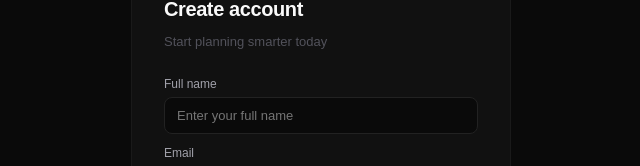
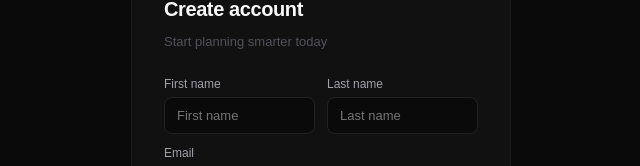
Before and after one commit to SahilArate/Multi-agent-AI-weekly-planner, a Next.js app in the folder frontend/: page /signup in a window 1280 px wide. Shown: the part 180-346 px from the top of the page, without its empty margins (319-959 px from the left). Built offline with nearby package versions, Linux system fonts and the light colour scheme; no server answers.

Commit message:
Replaced the single “Full name” field on the sign-up form with separate First name and Last name fields

```diff
--- a/frontend/src/app/signup/page.tsx
+++ b/frontend/src/app/signup/page.tsx
@@ -5,7 +5,8 @@ import { useRouter } from 'next/navigation'
 import { signup } from '@/lib/api'
 
 export default function SignupPage() {
-  const [fullName, setFullName] = useState('')
+  const [firstName, setFirstName] = useState('')
+  const [lastName, setLastName] = useState('')
   const [email, setEmail] = useState('')
   const [password, setPassword] = useState('')
   const [confirmPassword, setConfirmPassword] = useState('')
@@ -33,7 +34,7 @@ export default function SignupPage() {
   const isPasswordValid = Object.values(passwordChecks).every(Boolean)
 
   const handleSignup = async () => {
-    if (!email || !password || !fullName) {
+    if (!email || !password || !firstName.trim() || !lastName.trim()) {
       setError('Please fill in all fields')
       return
     }
@@ -52,6 +53,7 @@ export default function SignupPage() {
     setLoading(true)
     setError('')
     try {
+      const fullName = `${firstName.trim()} ${lastName.trim()}`.trim()
       await signup(email, password, fullName)
       setSuccess(true)
     } catch (e: any) {
@@ -190,17 +192,23 @@ export default function SignupPage() {
             }}>{error}</div>
           )}
 
-          <div style={{ marginBottom: '12px' }}>
+          <div style={{
+            display: 'grid',
+            gridTemplateColumns: 'repeat(2, minmax(0, 1fr))',
+            gap: '12px',
+            marginBottom: '12px',
+          }}>
+            <div>
               <label style={{
                 fontSize: '12px', fontWeight: '500',
                 color: '#a1a1aa', display: 'block', marginBottom: '6px',
-            }}>Full name</label>
+              }}>First name</label>
               <input
                 type="text"
-              value={fullName}
-              onChange={e => setFullName(e.target.value)}
-              placeholder="Enter your full name"
-              autoComplete="off"
+                value={firstName}
+                onChange={e => setFirstName(e.target.value)}
+                placeholder="First name"
+                autoComplete="given-name"
                 style={{
                   width: '100%', background: '#0a0a0a',
                   border: '1px solid #222222', borderRadius: '8px',
@@ -209,6 +217,27 @@ export default function SignupPage() {
                   fontFamily: 'DM Sans, sans-serif',
                 }}
               />
+            </div>
+            <div>
+              <label style={{
+                fontSize: '12px', fontWeight: '500',
+                color: '#a1a1aa', display: 'block', marginBottom: '6px',
+              }}>Last name</label>
+              <input
+                type="text"
+                value={lastName}
+                onChange={e => setLastName(e.target.value)}
+                placeholder="Last name"
+                autoComplete="family-name"
+                style={{
+                  width: '100%', background: '#0a0a0a',
+                  border: '1px solid #222222', borderRadius: '8px',
+                  padding: '10px 12px', fontSize: '13px',
+                  color: '#fafafa', outline: 'none',
+                  fontFamily: 'DM Sans, sans-serif',
+                }}
+              />
+            </div>
           </div>
 
           <div style={{ marginBottom: '12px' }}>
@@ -333,15 +362,15 @@ export default function SignupPage() {
 
           <button
             onClick={handleSignup}
-            disabled={loading || !email || !password || !fullName || !isPasswordValid}
+            disabled={loading || !email || !password || !firstName.trim() || !lastName.trim() || !isPasswordValid}
             style={{
               width: '100%',
-              background: loading || !email || !password || !fullName || !isPasswordValid ? '#1a1a1a' : '#3b82f6',
-              color: loading || !email || !password || !fullName || !isPasswordValid ? '#52525b' : '#fff',
+              background: loading || !email || !password || !firstName.trim() || !lastName.trim() || !isPasswordValid ? '#1a1a1a' : '#3b82f6',
+              color: loading || !email || !password || !firstName.trim() || !lastName.trim() || !isPasswordValid ? '#52525b' : '#fff',
               fontSize: '14px', fontWeight: '600',
               padding: '11px', borderRadius: '8px',
               border: 'none',
-              cursor: loading || !email || !password || !fullName || !isPasswordValid ? 'not-allowed' : 'pointer',
+              cursor: loading || !email || !password || !firstName.trim() || !lastName.trim() || !isPasswordValid ? 'not-allowed' : 'pointer',
               letterSpacing: '-0.2px',
             }}
           >
```
Lines whose indentation alone changed are shown as unchanged.
